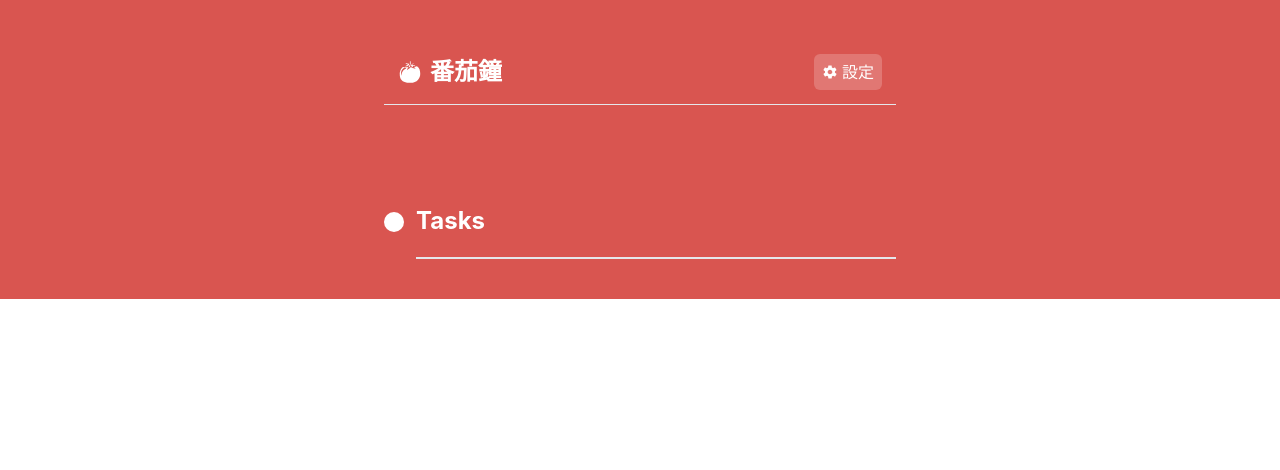
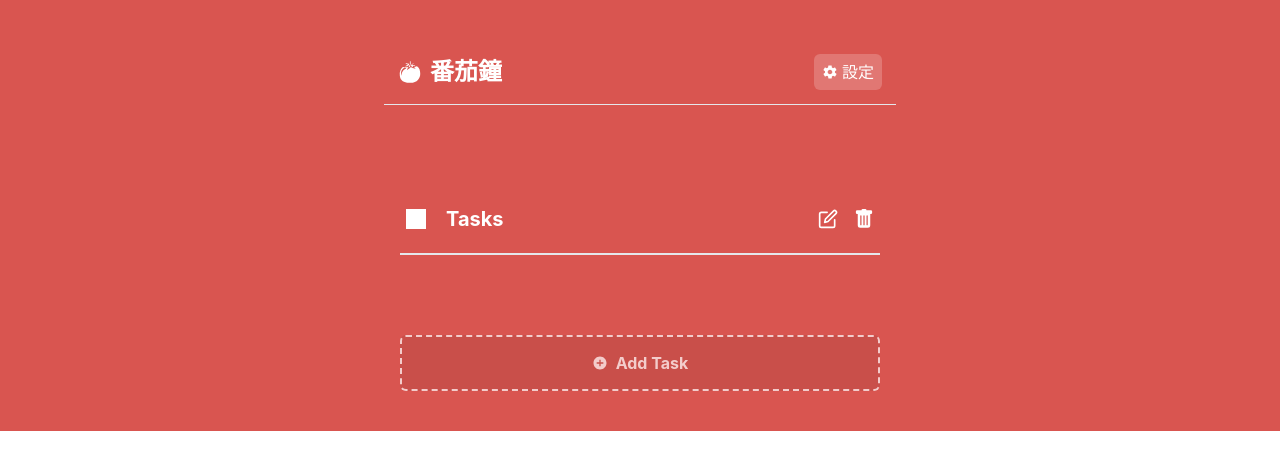
Before and after one commit to ALICE-YEN/pomodoro-with-todoist, a React (Create React App) app: page / in a window 1280 px wide. Shown: the top 470 px of the page. Built offline with nearby package versions, Linux system fonts and the light colour scheme.

Commit message:
feat: ui

```diff
--- a/src/App.js
+++ b/src/App.js
@@ -1,17 +1,19 @@
 import { GiTomato } from 'react-icons/gi';
 import { IoMdSettings } from 'react-icons/io';
+import { IoMdAddCircle } from 'react-icons/io';
+
 import Task from './component/task';
 
 function App() {
   return (
     <>
       <div className="flex justify-center bg-[#D95550] py-10">
-        <div className="flex justify-between items-center min-w-[40%] p-3.5 border-b">
-          <div className="flex items-center text-white text-2xl font-bold">
+        <div className="flex justify-between items-center min-w-[40%] p-3.5 border-b text-white">
+          <div className="flex items-center text-2xl font-bold">
             <GiTomato className="mr-2" />
             番茄鐘
           </div>
-          <div className="flex items-center text-white py-1.5 px-2 bg-[#FFFFFF33] rounded-md">
+          <div className="flex items-center py-1.5 px-2 bg-[#FFFFFF33] rounded-md">
             <IoMdSettings className="mr-1" />
             設定
           </div>
@@ -20,6 +22,12 @@ function App() {
       <div className="flex justify-center bg-[#D95550] py-10">
         <Task />
       </div>
+      <div className="flex justify-center bg-[#D95550] py-10">
+        <div className="flex items-center justify-center w-[480px] bg-[#0000001A] text-white font-bold border-dashed rounded-md border-2 border-white opacity-70 py-3.5">
+          <IoMdAddCircle className="mr-2" />
+          Add Task
+        </div>
+      </div>
     </>
   );
 }
--- a/src/component/task.js
+++ b/src/component/task.js
@@ -1,10 +1,19 @@
+import { BsFillTrashFill } from 'react-icons/bs';
+import { FiEdit } from 'react-icons/fi';
+
 function Task() {
   return (
     <>
       <div className="flex items-center">
-        <div className="w-5 h-5 rounded-full bg-white mr-3"></div>
-        <div className="py-5 w-[480px] text-white text-2xl font-bold border-b-2 border-[##ffffff33]">
-          Tasks
+        <div className="flex justify-between py-5 w-[480px] border-b-2 border-[##ffffff33] text-white px-1.5">
+          <div className="flex items-center">
+            <div className="w-5 h-5 bg-white mr-5"></div>
+            <div className="text-xl font-bold">Tasks</div>
+          </div>
+          <div className="flex items-center">
+            <FiEdit size={20} className="mr-4" />
+            <BsFillTrashFill size={20} />
+          </div>
         </div>
       </div>
     </>
```
